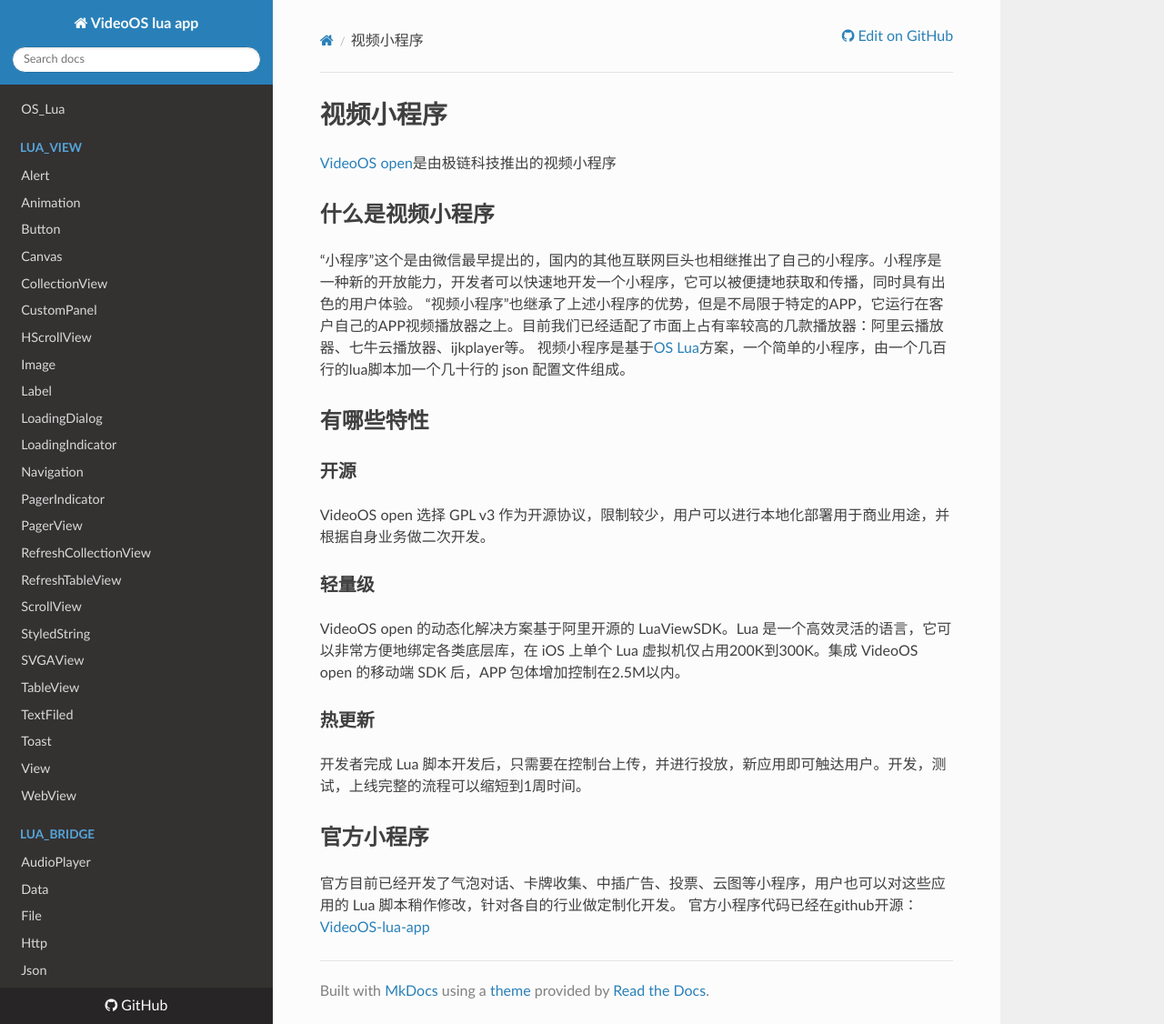
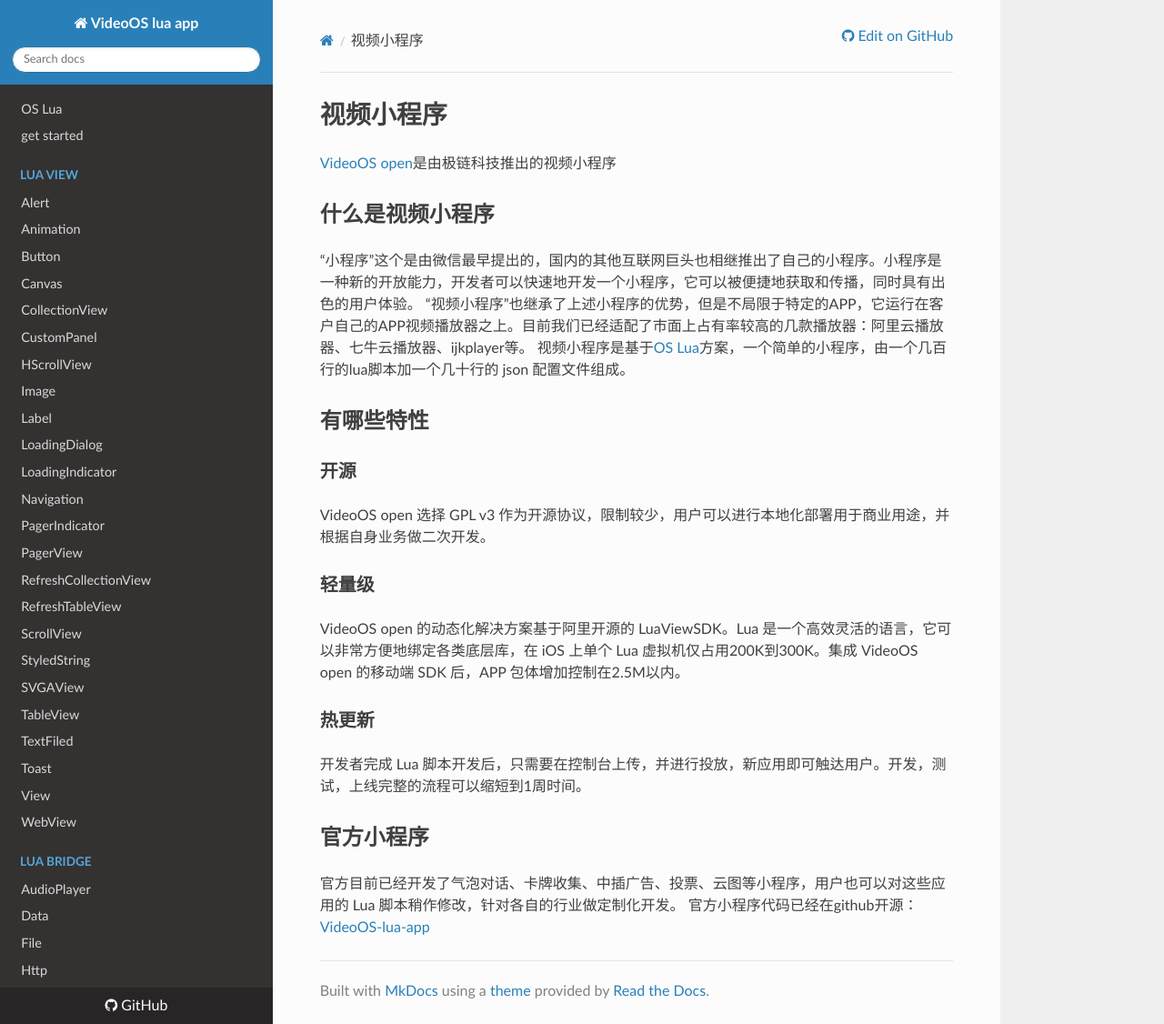
Before and after one commit to VideoOS/VideoOS-lua-app, an MkDocs documentation site: the page built from docs/index.md, in a window 1280 px wide and 1126 px high. Shown: the whole window at 91% size. Built offline with MkDocs 1.6.1, drawn with Linux system fonts in a browser that asks for light colours; nearby versions of some CDN libraries.

Commit message:
添加快速入门

```diff
--- a/mkdocs.yml
+++ b/mkdocs.yml
@@ -9,97 +9,98 @@ theme:
     - yaml
     - rust
 nav:
-  - 'OS_Lua': 'OS_Lua.md'
-  - 'lua_View':
-     - 'Alert': 'API/Lua_View/Alert.md'
-     - 'Animation': 'API/Lua_View/Animation.md'
-     - 'Button': 'API/Lua_View/Button.md'
-     - 'Canvas': 'API/Lua_View/Canvas.md'
-     - 'CollectionView': 'API/Lua_View/CollectionView.md'
-     - 'CustomPanel': 'API/Lua_View/CustomPanel.md'
-     - 'HScrollView': 'API/Lua_View/HScrollView.md'
-     - 'Image': 'API/Lua_View/Image.md'
-     - 'Label': 'API/Lua_View/Label.md'
-     - 'LoadingDialog': 'API/Lua_View/LoadingDialog.md'
-     - 'LoadingIndicator': 'API/Lua_View/LoadingIndicator.md'
-     - 'Navigation': 'API/Lua_View/Navigation.md'
-     - 'PagerIndicator': 'API/Lua_View/PagerIndicator.md'
-     - 'PagerView': 'API/Lua_View/PagerView.md'
-     - 'RefreshCollectionView': 'API/Lua_View/RefreshCollectionView.md'
-     - 'RefreshTableView': 'API/Lua_View/RefreshTableView.md'
-     - 'ScrollView': 'API/Lua_View/ScrollView.md'
-     - 'StyledString': 'API/Lua_View/StyledString.md'
-     - 'SVGAView': 'API/Lua_View/SVGAView.md'
-     - 'TableView': 'API/Lua_View/TableView.md'
-     - 'TextFiled': 'API/Lua_View/TextFiled.md'
-     - 'Toast': 'API/Lua_View/Toast.md'
-     - 'View': 'API/Lua_View/View.md'
-     - 'WebView': 'API/Lua_View/WebView.md'
-  - 'Lua_Bridge':
-     - 'AudioPlayer': 'API/Lua_Bridge/AudioPlayer.md'
-     - 'Data': 'API/Lua_Bridge/Data.md'
-     - 'File': 'API/Lua_Bridge/File.md'
-     - 'Http': 'API/Lua_Bridge/Http.md'
-     - 'Json': 'API/Lua_Bridge/Json.md'
-     - 'Media': 'API/Lua_Bridge/Media.md'
-     - 'Mqtt': 'API/Lua_Bridge/Mqtt.md'
-     - 'Native': 'API/Lua_Bridge/Native.md'
-     - 'Page': 'API/Lua_Bridge/Page.md'
-     - 'System': 'API/Lua_Bridge/System.md'
-     - 'Timer': 'API/Lua_Bridge/Timer.md'
-     - 'Vibrator': 'API/Lua_Bridge/Vibrator.md'
-  - 'Lua_Constants':
-     - 'Align': 'API/Lua_Constants/Align.md'
-     - 'Ellipsize': 'API/Lua_Constants/Ellipsize.md'
-     - 'FontStyle': 'API/Lua_Constants/FontStyle.md'
-     - 'FontWeight': 'API/Lua_Constants/FontWeight.md'
-     - 'Gravity': 'API/Lua_Constants/Gravity.md'
-     - 'Interpolator': 'API/Lua_Constants/Interpolator.md'
-     - 'PaintStyle': 'API/Lua_Constants/PaintStyle.md'
-     - 'ScaleType': 'API/Lua_Constants/ScaleType.md'
-     - 'TextAlign': 'API/Lua_Constants/TextAlign.md'
-     - 'ViewEffect': 'API/Lua_Constants/ViewEffect.md'
-  - 'Lua_Demo':
-     - 'demo_FlexBox': 'API/Lua_Demo/demo_FlexBox.lua'
-     - 'demo_Hello': 'API/Lua_Demo/demo_Hello.lua'
-     - 'demo_Image': 'API/Lua_Demo/demo_Image.lua'
-     - 'demo_ImageAnimate': 'API/Lua_Demo/demo_ImageAnimate.lua'
-     - 'demo_ViewChildren': 'API/Lua_Demo/demo_ViewChildren.lua'
-     - 'demo_Bitmap': 'API/Lua_Demo/demo_Bitmap.lua'
-     - 'demo_Label': 'API/Lua_Demo/demo_Label.lua'
-     - 'demo_IconFontLabel': 'API/Lua_Demo/demo_IconFontLabel.lua'
-     - 'demo_requestFromHttp': 'API/Lua_Demo/demo_requestFromHttp.lua'
-     - 'demo_Button': 'API/Lua_Demo/demo_Button.lua'
-     - 'demo_CollectionView': 'API/Lua_Demo/demo_CollectionView.lua'
-     - 'demo_EmptyRefreshCollectionView': 'API/Lua_Demo/demo_EmptyRefreshCollectionView.lua'
-     - 'demo_PagerView': 'API/Lua_Demo/demo_PagerView.lua'
-     - 'demo_ScrollView': 'API/Lua_Demo/demo_ScrollView.lua'
-     - 'demo_WebView': 'API/Lua_Demo/demo_WebView.lua'
-     - 'demo_Alert': 'API/Lua_Demo/demo_Alert.lua'
-     - 'demo_LoadingIndicator': 'API/Lua_Demo/demo_LoadingIndicator.lua'
-     - 'demo_CustomView': 'API/Lua_Demo/demo_CustomView.lua'
-     - 'demo_onTouch': 'API/Lua_Demo/demo_onTouch.lua'
-     - 'demo_Navigation': 'API/Lua_Demo/demo_Navigation.lua'
-     - 'demo_coroutine': 'API/Lua_Demo/demo_coroutine.lua'
-     - 'demo_table': 'API/Lua_Demo/demo_table.lua'
-     - 'demo_Timer': 'API/Lua_Demo/demo_Timer.lua'
-     - 'demo_Http': 'API/Lua_Demo/demo_Http.lua'
-     - 'demo_Json': 'API/Lua_Demo/demo_Json.lua'
-     - 'demo_string': 'API/Lua_Demo/demo_string.lua'
-     - 'demo_System': 'API/Lua_Demo/demo_System.lua'
-     - 'demo_CustomError': 'API/Lua_Demo/demo_CustomError.lua'
-     - 'demo_Customloading': 'API/Lua_Demo/demo_Customloading.lua'
-     - 'demo_shake': 'API/Lua_Demo/demo_shake.lua'
-     - 'demo_AudioPlayer': 'API/Lua_Demo/demo_AudioPlayer.lua'
-     - 'demo_flxNode': 'API/Lua_Demo/demo_flxNode.lua'
-     - 'demo_DownloadAndFile': 'API/Lua_Demo/demo_DownloadAndFile.lua'
-     - 'demo_testunits': 'API/Lua_Demo/demo_testunits.lua'
-     - 'demo_decodeUrl': 'API/Lua_Demo/demo_decodeUrl.lua'
-     - 'demo_Gesture': 'API/Lua_Demo/demo_Gesture.lua'
-     - 'demo_testunit': 'API/Lua_Demo/demo_testunit.lua'
-     - 'demo_luabox': 'API/Lua_Demo/demo_luabox.lua'
-     - 'demo_callOC': 'API/Lua_Demo/demo_callOC.lua'
-     - 'demo_Animator': 'API/Lua_Demo/demo_Animator.lua'
-     - 'demo_matrix': 'API/Lua_Demo/demo_matrix.lua'
-     - 'demo_init': 'API/Lua_Demo/demo_init.lua'
-     - 'demo_testunit': 'API/Lua_Demo/demo_testunit.lua'
+  - 'OS Lua': 'OS_Lua.md'
+  - 'get started': 'get_started.md'
+  - 'lua View':
+    - 'Alert': 'API/Lua_View/Alert.md'
+    - 'Animation': 'API/Lua_View/Animation.md'
+    - 'Button': 'API/Lua_View/Button.md'
+    - 'Canvas': 'API/Lua_View/Canvas.md'
+    - 'CollectionView': 'API/Lua_View/CollectionView.md'
+    - 'CustomPanel': 'API/Lua_View/CustomPanel.md'
+    - 'HScrollView': 'API/Lua_View/HScrollView.md'
+    - 'Image': 'API/Lua_View/Image.md'
+    - 'Label': 'API/Lua_View/Label.md'
+    - 'LoadingDialog': 'API/Lua_View/LoadingDialog.md'
+    - 'LoadingIndicator': 'API/Lua_View/LoadingIndicator.md'
+    - 'Navigation': 'API/Lua_View/Navigation.md'
+    - 'PagerIndicator': 'API/Lua_View/PagerIndicator.md'
+    - 'PagerView': 'API/Lua_View/PagerView.md'
+    - 'RefreshCollectionView': 'API/Lua_View/RefreshCollectionView.md'
+    - 'RefreshTableView': 'API/Lua_View/RefreshTableView.md'
+    - 'ScrollView': 'API/Lua_View/ScrollView.md'
+    - 'StyledString': 'API/Lua_View/StyledString.md'
+    - 'SVGAView': 'API/Lua_View/SVGAView.md'
+    - 'TableView': 'API/Lua_View/TableView.md'
+    - 'TextFiled': 'API/Lua_View/TextFiled.md'
+    - 'Toast': 'API/Lua_View/Toast.md'
+    - 'View': 'API/Lua_View/View.md'
+    - 'WebView': 'API/Lua_View/WebView.md'
+  - 'Lua Bridge':
+    - 'AudioPlayer': 'API/Lua_Bridge/AudioPlayer.md'
+    - 'Data': 'API/Lua_Bridge/Data.md'
+    - 'File': 'API/Lua_Bridge/File.md'
+    - 'Http': 'API/Lua_Bridge/Http.md'
+    - 'Json': 'API/Lua_Bridge/Json.md'
+    - 'Media': 'API/Lua_Bridge/Media.md'
+    - 'Mqtt': 'API/Lua_Bridge/Mqtt.md'
+    - 'Native': 'API/Lua_Bridge/Native.md'
+    - 'Page': 'API/Lua_Bridge/Page.md'
+    - 'System': 'API/Lua_Bridge/System.md'
+    - 'Timer': 'API/Lua_Bridge/Timer.md'
+    - 'Vibrator': 'API/Lua_Bridge/Vibrator.md'
+  - 'Lua Constants':
+    - 'Align': 'API/Lua_Constants/Align.md'
+    - 'Ellipsize': 'API/Lua_Constants/Ellipsize.md'
+    - 'FontStyle': 'API/Lua_Constants/FontStyle.md'
+    - 'FontWeight': 'API/Lua_Constants/FontWeight.md'
+    - 'Gravity': 'API/Lua_Constants/Gravity.md'
+    - 'Interpolator': 'API/Lua_Constants/Interpolator.md'
+    - 'PaintStyle': 'API/Lua_Constants/PaintStyle.md'
+    - 'ScaleType': 'API/Lua_Constants/ScaleType.md'
+    - 'TextAlign': 'API/Lua_Constants/TextAlign.md'
+    - 'ViewEffect': 'API/Lua_Constants/ViewEffect.md'
+  - 'Lua Demo':
+    - 'demo_FlexBox': 'API/Lua_Demo/demo_FlexBox.lua'
+    - 'demo_Hello': 'API/Lua_Demo/demo_Hello.lua'
+    - 'demo_Image': 'API/Lua_Demo/demo_Image.lua'
+    - 'demo_ImageAnimate': 'API/Lua_Demo/demo_ImageAnimate.lua'
+    - 'demo_ViewChildren': 'API/Lua_Demo/demo_ViewChildren.lua'
+    - 'demo_Bitmap': 'API/Lua_Demo/demo_Bitmap.lua'
+    - 'demo_Label': 'API/Lua_Demo/demo_Label.lua'
+    - 'demo_IconFontLabel': 'API/Lua_Demo/demo_IconFontLabel.lua'
+    - 'demo_requestFromHttp': 'API/Lua_Demo/demo_requestFromHttp.lua'
+    - 'demo_Button': 'API/Lua_Demo/demo_Button.lua'
+    - 'demo_CollectionView': 'API/Lua_Demo/demo_CollectionView.lua'
+    - 'demo_EmptyRefreshCollectionView': 'API/Lua_Demo/demo_EmptyRefreshCollectionView.lua'
+    - 'demo_PagerView': 'API/Lua_Demo/demo_PagerView.lua'
+    - 'demo_ScrollView': 'API/Lua_Demo/demo_ScrollView.lua'
+    - 'demo_WebView': 'API/Lua_Demo/demo_WebView.lua'
+    - 'demo_Alert': 'API/Lua_Demo/demo_Alert.lua'
+    - 'demo_LoadingIndicator': 'API/Lua_Demo/demo_LoadingIndicator.lua'
+    - 'demo_CustomView': 'API/Lua_Demo/demo_CustomView.lua'
+    - 'demo_onTouch': 'API/Lua_Demo/demo_onTouch.lua'
+    - 'demo_Navigation': 'API/Lua_Demo/demo_Navigation.lua'
+    - 'demo_coroutine': 'API/Lua_Demo/demo_coroutine.lua'
+    - 'demo_table': 'API/Lua_Demo/demo_table.lua'
+    - 'demo_Timer': 'API/Lua_Demo/demo_Timer.lua'
+    - 'demo_Http': 'API/Lua_Demo/demo_Http.lua'
+    - 'demo_Json': 'API/Lua_Demo/demo_Json.lua'
+    - 'demo_string': 'API/Lua_Demo/demo_string.lua'
+    - 'demo_System': 'API/Lua_Demo/demo_System.lua'
+    - 'demo_CustomError': 'API/Lua_Demo/demo_CustomError.lua'
+    - 'demo_Customloading': 'API/Lua_Demo/demo_Customloading.lua'
+    - 'demo_shake': 'API/Lua_Demo/demo_shake.lua'
+    - 'demo_AudioPlayer': 'API/Lua_Demo/demo_AudioPlayer.lua'
+    - 'demo_flxNode': 'API/Lua_Demo/demo_flxNode.lua'
+    - 'demo_DownloadAndFile': 'API/Lua_Demo/demo_DownloadAndFile.lua'
+    - 'demo_testunits': 'API/Lua_Demo/demo_testunits.lua'
+    - 'demo_decodeUrl': 'API/Lua_Demo/demo_decodeUrl.lua'
+    - 'demo_Gesture': 'API/Lua_Demo/demo_Gesture.lua'
+    - 'demo_testunit': 'API/Lua_Demo/demo_testunit.lua'
+    - 'demo_luabox': 'API/Lua_Demo/demo_luabox.lua'
+    - 'demo_callOC': 'API/Lua_Demo/demo_callOC.lua'
+    - 'demo_Animator': 'API/Lua_Demo/demo_Animator.lua'
+    - 'demo_matrix': 'API/Lua_Demo/demo_matrix.lua'
+    - 'demo_init': 'API/Lua_Demo/demo_init.lua'
+    - 'demo_testunit': 'API/Lua_Demo/demo_testunit.lua'
```
Also changed, not shown: docs/get_started.md (added, +72 -0 lines).
